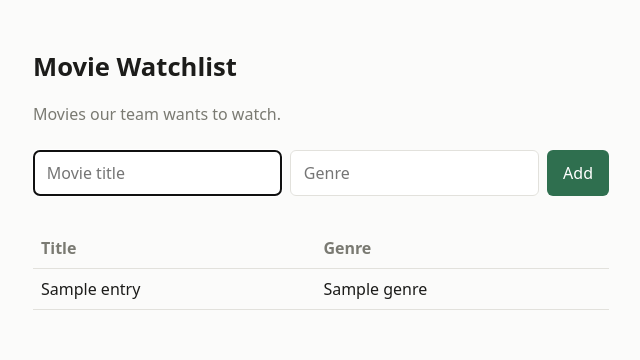
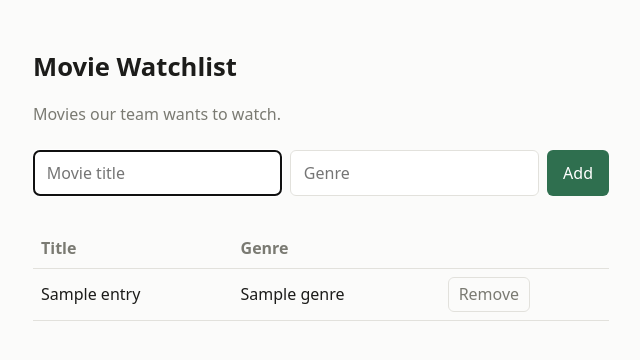
Before and after one commit to mudt-cm104-2026-winter/team-09, a FastAPI app: template app/templates/index.html in a window 1280 px wide. Shown: the top 360 px of the page, without its empty margins (319-959 px from the left). Run offline with FastAPI, Linux system fonts and the light colour scheme; the template is opened without the code that fills it: most values are stand-ins (such as "Sample title", 1, 10 or a date in 2020).

Commit message:
Add a Remove button to each row

```diff
--- a/app/static/style.css
+++ b/app/static/style.css
@@ -49,3 +49,6 @@ table { width: 100%; border-collapse: collapse; }
 th, td { padding: .5rem; border-bottom: 1px solid var(--line); text-align: left; }
 
 th { color: var(--muted); font-weight: 600; }
+
+td form { margin: 0; }
+button.remove { padding: .3rem .6rem; background: none; color: var(--muted); border: 1px solid var(--line); }
--- a/app/templates/index.html
+++ b/app/templates/index.html
@@ -20,11 +20,19 @@
     {% if entries %}
     <table>
       <thead>
-        <tr><th>Title</th><th>Genre</th></tr>
+                <tr><th>Title</th><th>Genre</th><th></th></tr>
       </thead>
       <tbody>
         {% for entry in entries %}
-        <tr><td>{{ entry.title }}</td><td>{{ entry.genre }}</td></tr>
+                <tr>
+          <td>{{ entry.title }}</td>
+          <td>{{ entry.genre }}</td>
+          <td>
+            <form method="post" action="/remove/{{ entry.id }}">
+              <button type="submit" class="remove">Remove</button>
+            </form>
+          </td>
+        </tr>
         {% endfor %}
       </tbody>
     </table>
```
